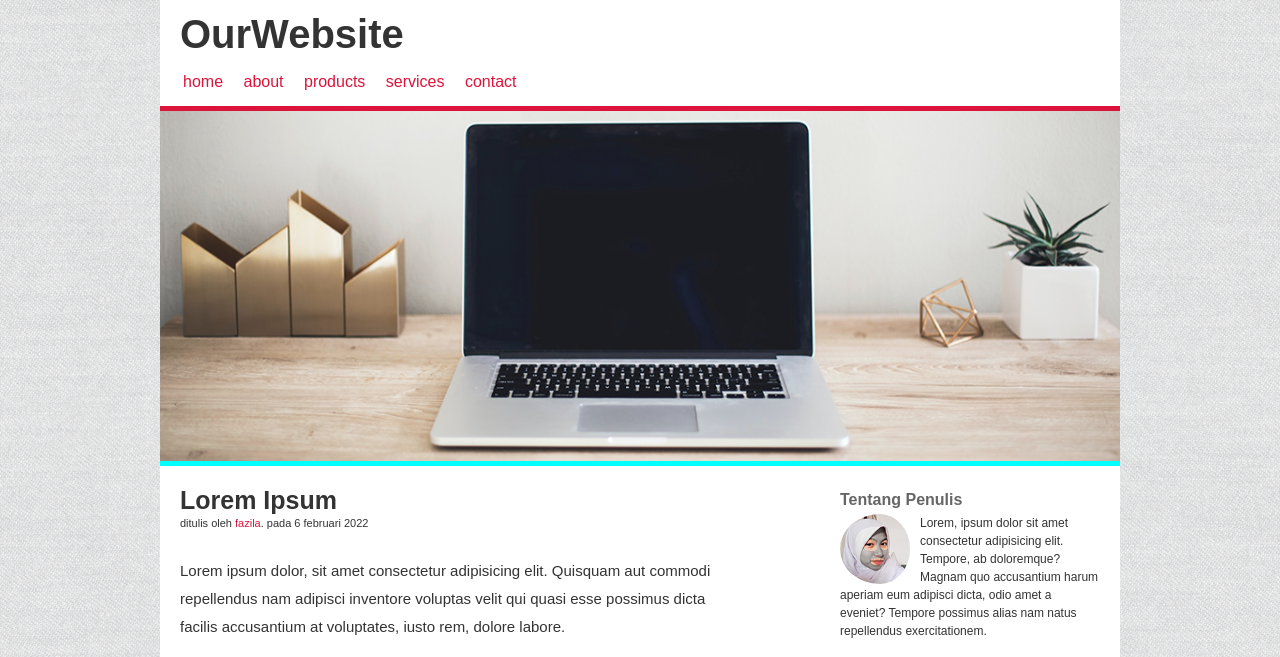
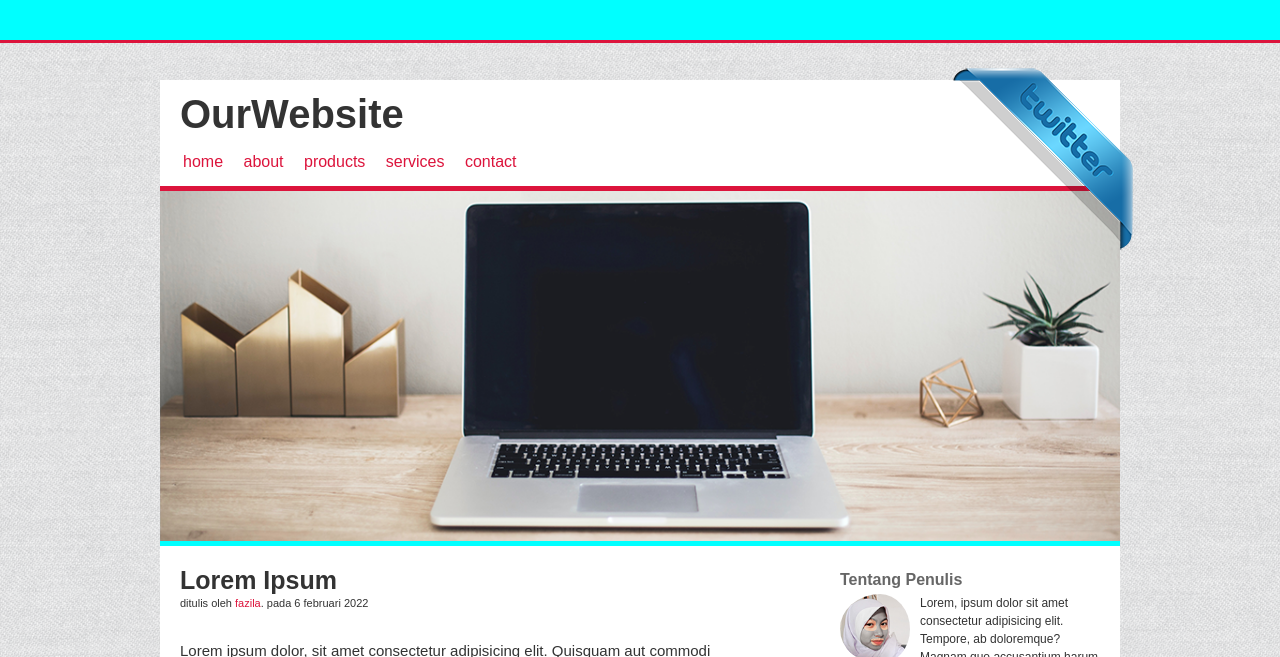
Before and after one commit to adhmdlzdn/latihan-layouting, a plain HTML site: page index.html in a window 1280 px wide. Shown: the top 657 px of the page. Drawn offline with Linux system fonts and the light colour scheme.

Commit message:
second commit

```diff
--- a/index.html
+++ b/index.html
@@ -4,12 +4,14 @@
     <meta charset="UTF-8">
     <meta http-equiv="X-UA-Compatible" content="IE=edge">
     <meta name="viewport" content="width=device-width, initial-scale=1.0">
-    <title>Latihan Box Model</title>
+    <title>Latihan Layouting</title>
     <link rel="stylesheet" href="style.css">
 </head>
 <body>
+    <div class="top-bar"></div>
 
     <div class="container">
+        <a href="https://www.twitter.com/adhmdlzdn" class="twitter" target="_blank">@adhmdlzdn</a>
         <div class="header">
             <h1 class="judul">OurWebsite</h1>
             <ul>
--- a/style.css
+++ b/style.css
@@ -55,10 +55,34 @@ body {
     background-image: url(img/bg.png);
 }
 
+.top-bar {
+    position: fixed;
+    top: 0;
+    left: 0;
+    right: 0;
+    height: 40px;
+    background-color: cyan;
+    border-bottom: 3px solid crimson;
+    z-index: 9999;
+}
+
 .container {
     width: 960px;
-    margin: auto;
+    margin: 80px auto;
     background-color: #ffffff;
+    position: relative;
+}
+
+.twitter {
+    width: 200px;
+    height: 200px;
+    background-image: url(img/twitter.png);
+    background-repeat: no-repeat;
+    display: inline-block;
+    text-indent: -9999px;
+    position: absolute;
+    top: -22px;
+    right: -28px;
 }
 
 .header {
```
Also changed, not shown: img/twitter.png (added).
